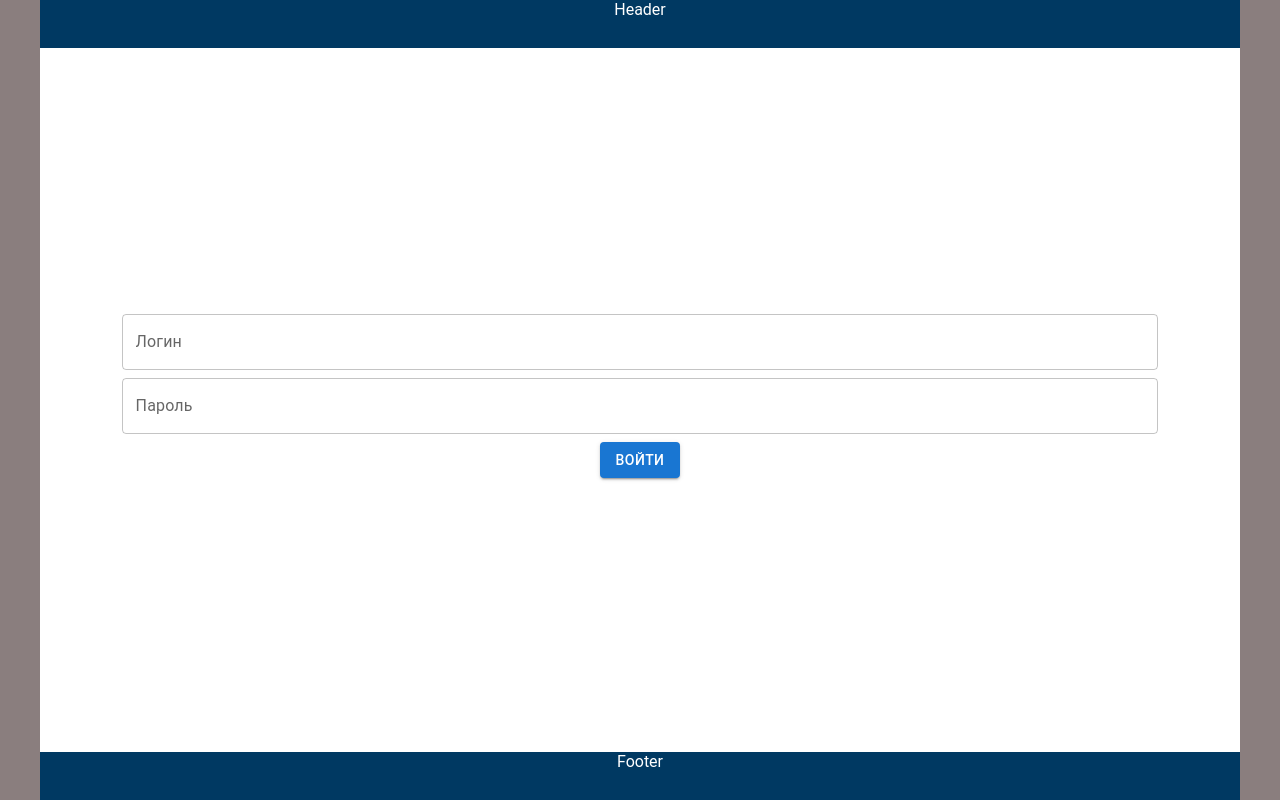
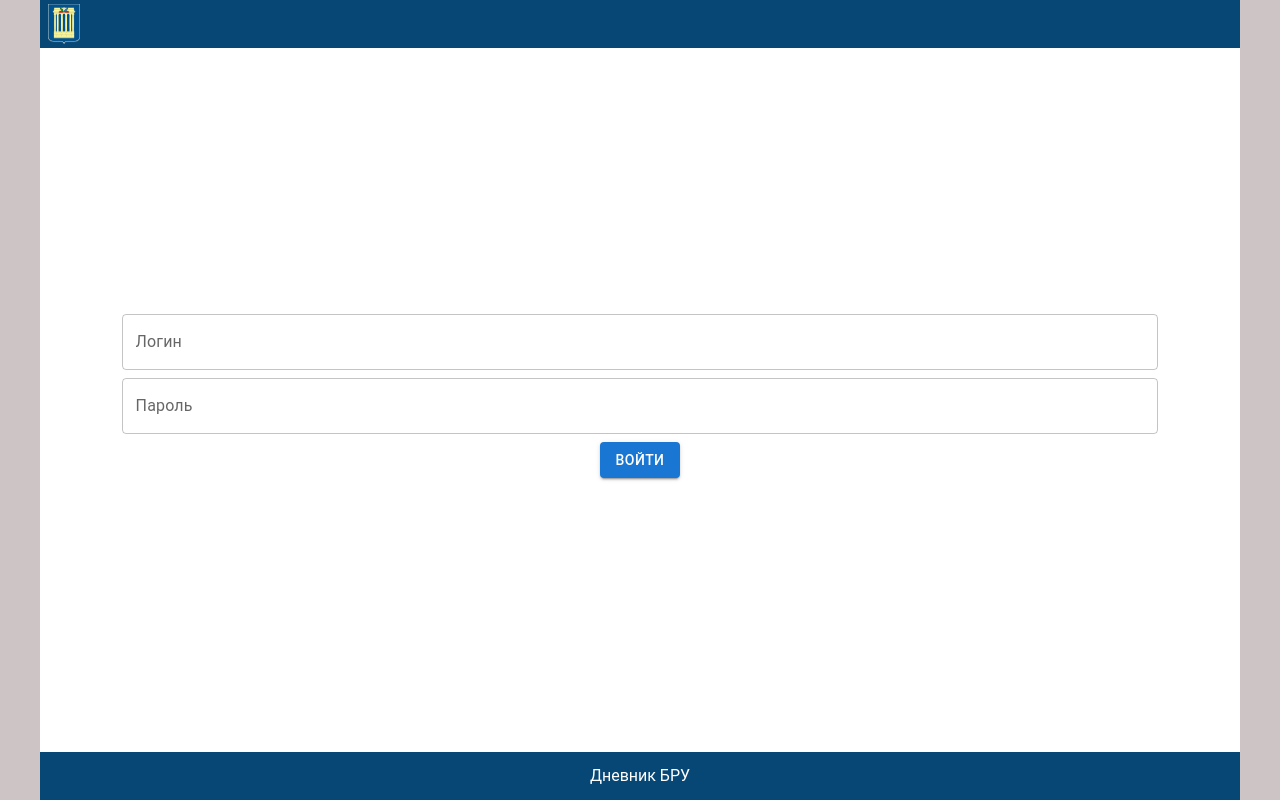
Before and after one commit to Leeyaoi/Uni_diary, a React app in the folder Uni_diary.Front/: page /login in a window 1280 px wide. Built offline with nearby package versions, Linux system fonts and the light colour scheme; no server answers; the HTML template or start-up script is replaced by a standard one.

Commit message:
fixed header and footer

```diff
--- a/Uni_diary.Front/src/index.scss
+++ b/Uni_diary.Front/src/index.scss
@@ -1,7 +1,7 @@
 html, body{
     margin: 0;
     height: 100%;
-    background-color: #8a7e7e;
+    background-color: #cdc5c5;
     font-family: "Roboto", "Helvetica", "Arial", sans-serif;
 }
 
--- a/Uni_diary.Front/src/modules/Footer/Footer.scss
+++ b/Uni_diary.Front/src/modules/Footer/Footer.scss
@@ -1,9 +1,11 @@
 .footer{
-    background-color: #003962;
+    background-color: #074775;
     color: #fff;
     position: absolute;
     bottom: 0;
     left: 0;
     width: 100%;
     height: 3rem;
+    text-align: center;
+    line-height: 3rem;
 }
--- a/Uni_diary.Front/src/modules/Footer/Footer.tsx
+++ b/Uni_diary.Front/src/modules/Footer/Footer.tsx
@@ -2,7 +2,7 @@ import React from "react";
 import "./Footer.scss";
 
 const Footer = () => {
-  return <div className="footer">Footer</div>;
+  return <div className="footer">Дневник БРУ</div>;
 };
 
 export default Footer;
--- a/Uni_diary.Front/src/modules/Header/Header.scss
+++ b/Uni_diary.Front/src/modules/Header/Header.scss
@@ -1,8 +1,16 @@
 .header{
-    background-color: #003962;
+    background-color: #074775;
     color: #fff;
     position: absolute;
     left: 0;
     width: 100%;
     height: 3rem;
+    text-align: left;
+    line-height: 3rem;
 }
+
+#logo{
+    height: 2.5rem;
+    margin: 0.25rem;
+    margin-left: 0.5rem;
+}
--- a/Uni_diary.Front/src/modules/Header/Header.tsx
+++ b/Uni_diary.Front/src/modules/Header/Header.tsx
@@ -2,7 +2,11 @@ import React from "react";
 import "./Header.scss";
 
 const Header = () => {
-  return <div className="header">Header</div>;
+  return (
+    <div className="header">
+      <img src="../../../assets/logo.png" alt="БРУ" id="logo" />
+    </div>
+  );
 };
 
 export default Header;
```
Also changed, not shown: Uni_diary.Front/assets/logo.png (added).
